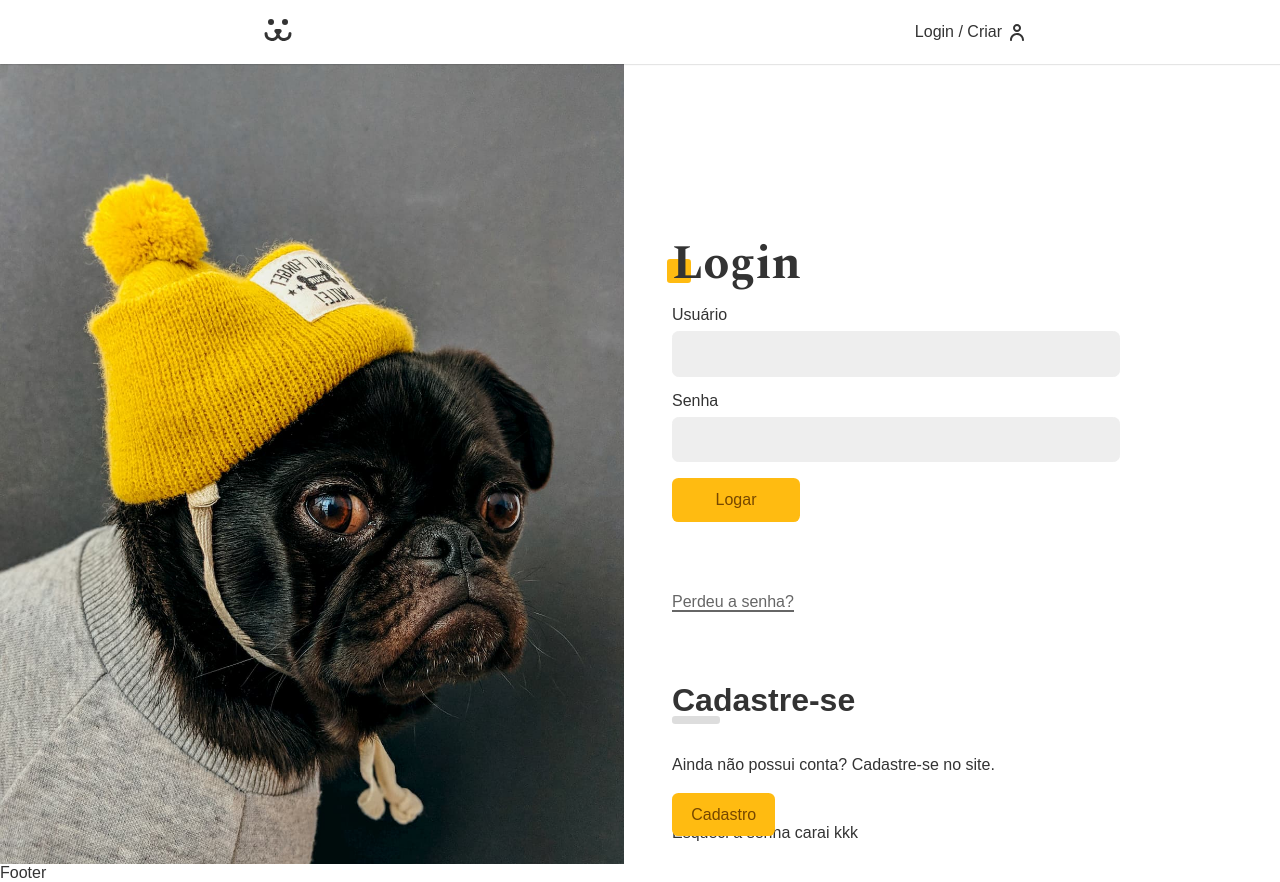
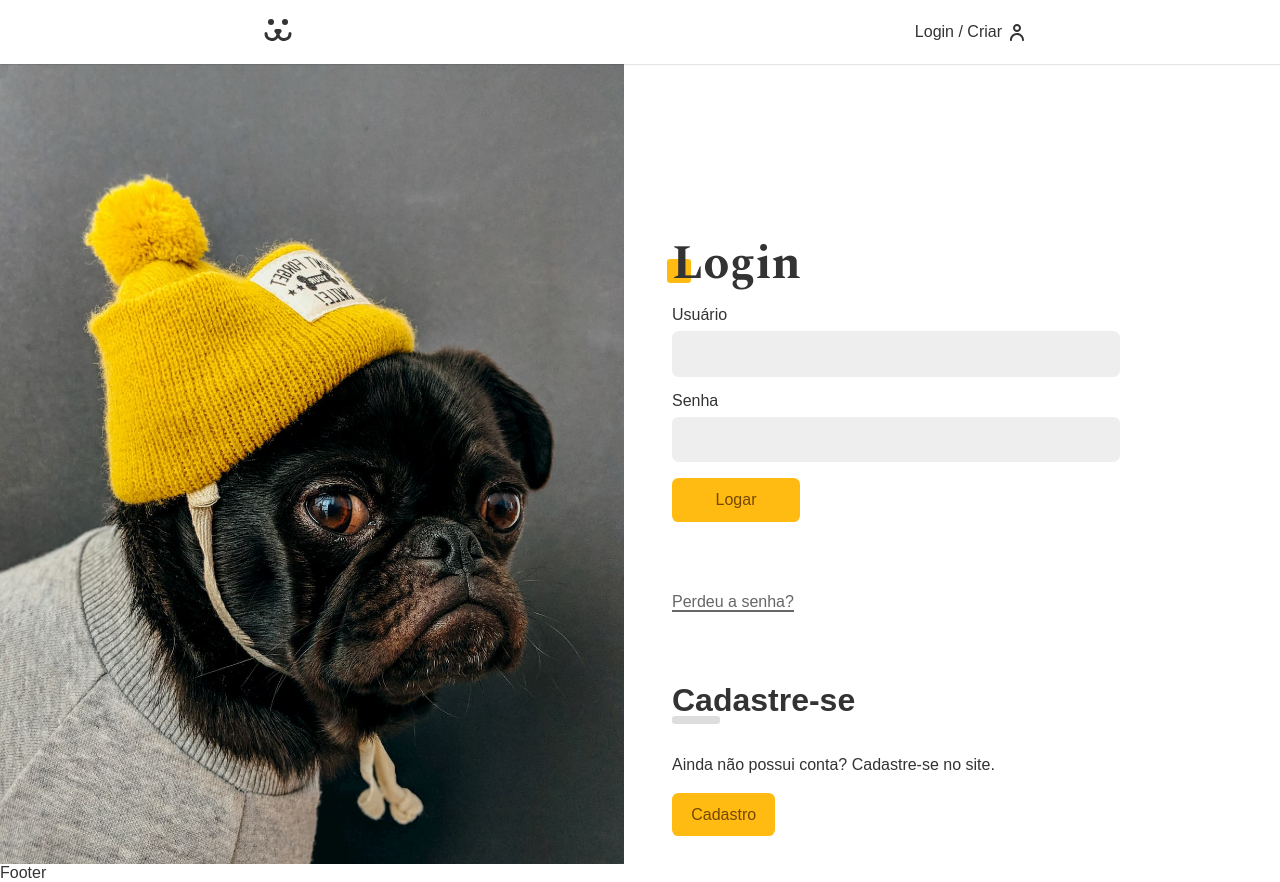
Before and after one commit to jeanfwl/react-origamid, a React app in the folder dogs/: page /login in a window 1280 px wide. Built offline with nearby package versions, Linux system fonts and the light colour scheme; the HTML template or start-up script is replaced by a standard one.

Commit message:
Removido link duplicado para 'Perdeu a senha?'

```diff
--- a/dogs/src/Components/Login/Login.jsx
+++ b/dogs/src/Components/Login/Login.jsx
@@ -20,7 +20,6 @@ const Login = () => {
           <Route path="/perdeu" element={<LoginPasswordLost />} />
           <Route path="/resetar" element={<LoginPasswordReset />} />
         </Routes>
-        <Link to="perdeu">Esqueci a senha carai kkk</Link>
       </div>
     </section>
   );
```
